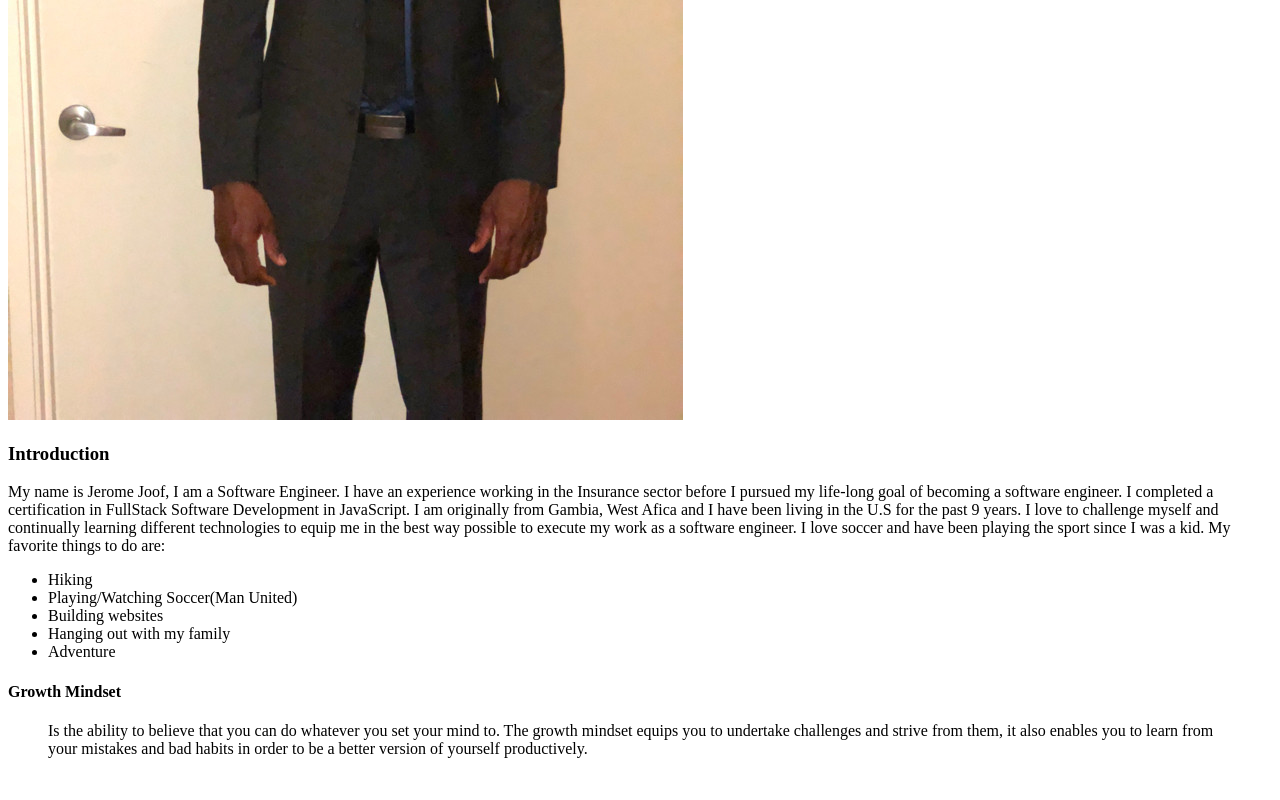
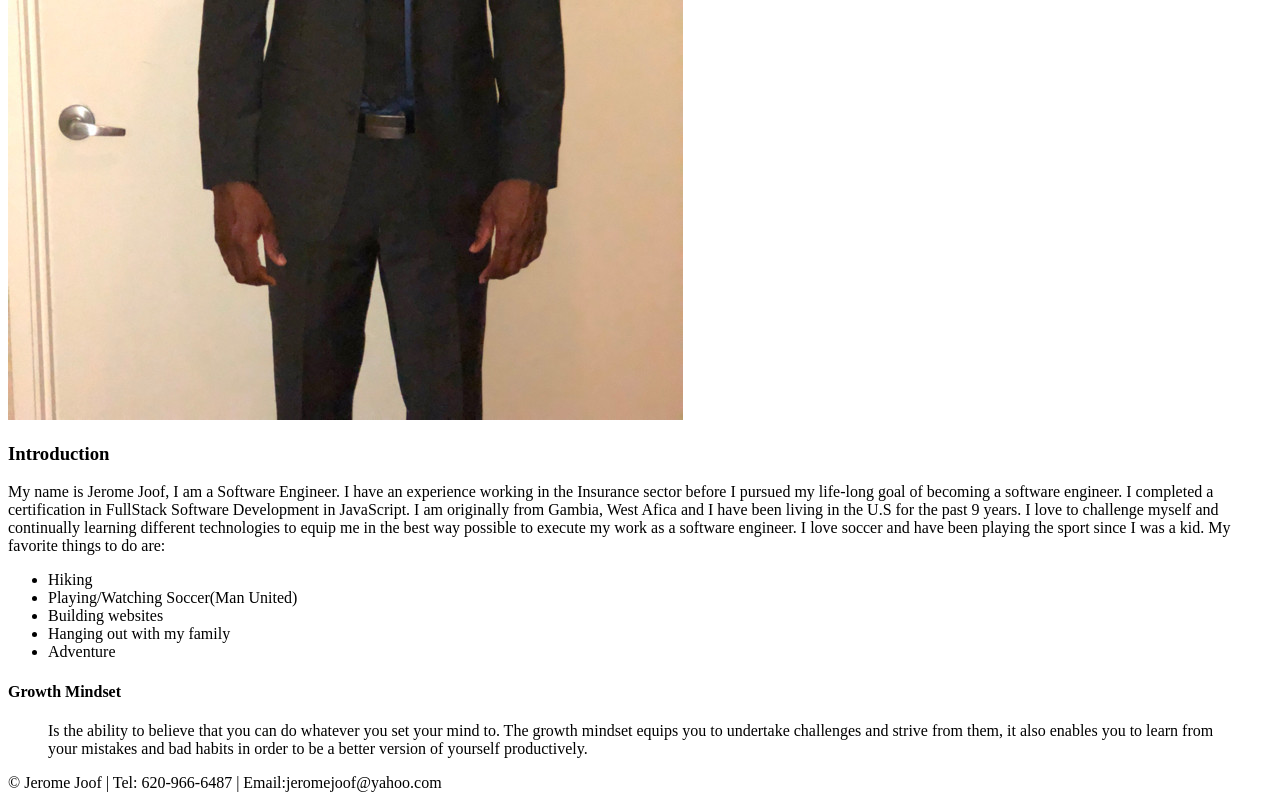
Before and after one commit to jjblues86/102S1-webPage, a plain HTML site: page index.html in a window 1280 px wide. Shown: the part 560-1360 px from the top of the page. Before the commit the page ends 1334 px from the top, so only its background shows below. Drawn offline with Linux system fonts and the light colour scheme.

Commit message:
added a footer on my page

```diff
--- a/index.html
+++ b/index.html
@@ -26,4 +26,5 @@
   <blockquote>Is the ability to believe that you can do whatever you set your mind to. The growth mindset equips you to undertake challenges and strive from them, it also enables you to learn from your mistakes and bad habits in order to be a better version of yourself productively.</blockquote>
 
 </body>
+<footer>&copy Jerome Joof | Tel: 620-966-6487 | Email:jeromejoof@yahoo.com </footer>
 </html>
```
